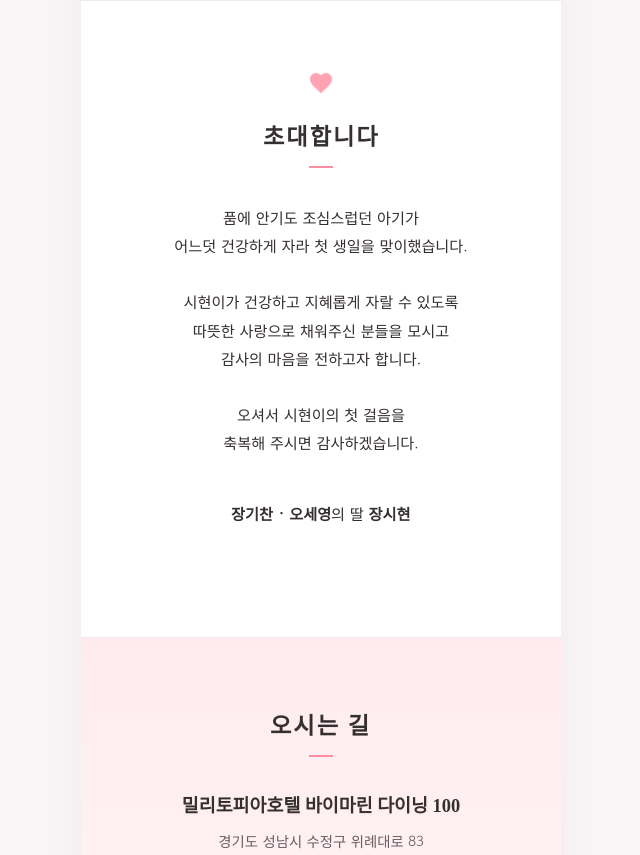
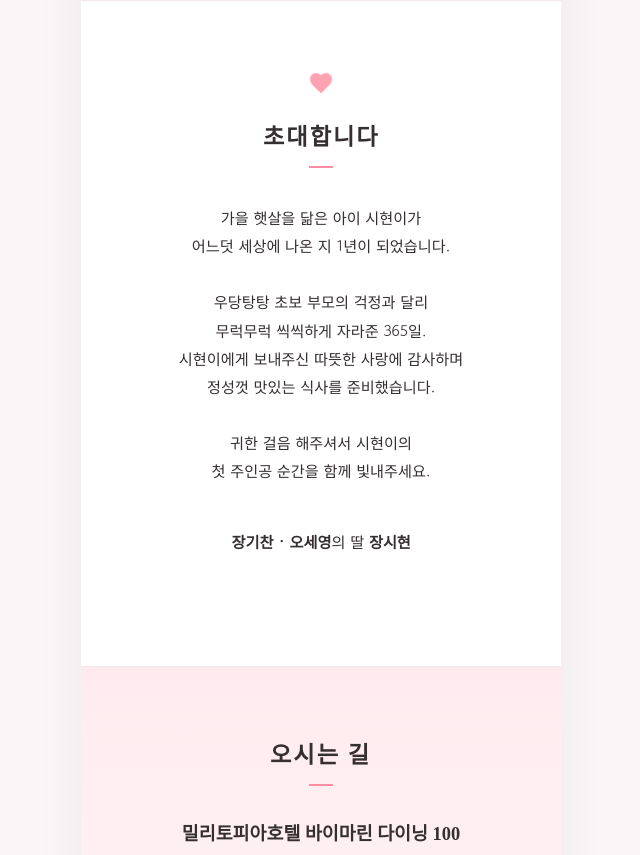
Before and after one commit to SihyeonFamily/sihyeonfamily.github.io, a plain HTML site: page index.html in a window 1280 px wide. Shown: the part 880-1735 px from the top of the page, without its empty margins (319-959 px from the left). Drawn offline with nearby package versions, Linux system fonts and the light colour scheme; animation ran at ten frames a second; a script that the page names is missing; a web font is replaced by a local one.

Commit message:
초대 문구 업데이트

```diff
--- a/index.html
+++ b/index.html
@@ -74,15 +74,16 @@
             </div>
             <h3 class="section-title">초대합니다</h3>
             <div class="intro-message">
-                <p>품에 안기도 조심스럽던 아기가</p>
-                <p>어느덧 건강하게 자라 첫 생일을 맞이했습니다.</p>
+                <p>가을 햇살을 닮은 아이 시현이가</p>
+                <p>어느덧 세상에 나온 지 1년이 되었습니다.</p>
                 <br>
-                <p>시현이가 건강하고 지혜롭게 자랄 수 있도록</p>
-                <p>따뜻한 사랑으로 채워주신 분들을 모시고</p>
-                <p>감사의 마음을 전하고자 합니다.</p>
+                <p>우당탕탕 초보 부모의 걱정과 달리</p>
+                <p>무럭무럭 씩씩하게 자라준 365일.</p>
+                <p>시현이에게 보내주신 따뜻한 사랑에 감사하며</p>
+                <p>정성껏 맛있는 식사를 준비했습니다.</p>
                 <br>
-                <p>오셔서 시현이의 첫 걸음을</p>
-                <p>축복해 주시면 감사하겠습니다.</p>
+                <p>귀한 걸음 해주셔서 시현이의</p>
+                <p>첫 주인공 순간을 함께 빛내주세요.</p>
                 <br>
                 <p class="parent-relation" style="margin-top: 15px; font-size: 0.95rem; color: var(--text-main);">
                     <strong>장기찬 · 오세영</strong>의 딸 <strong>장시현</strong>
```
